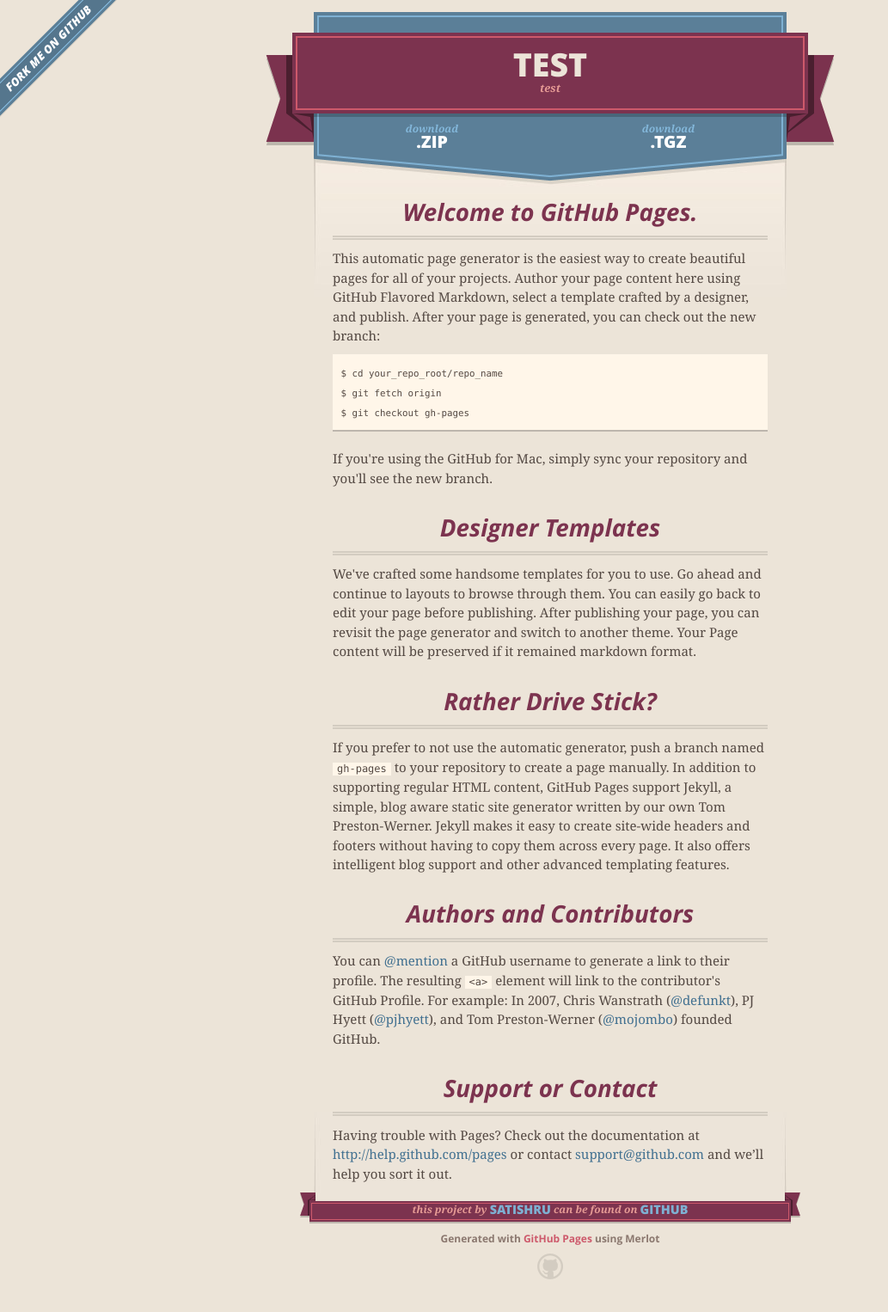
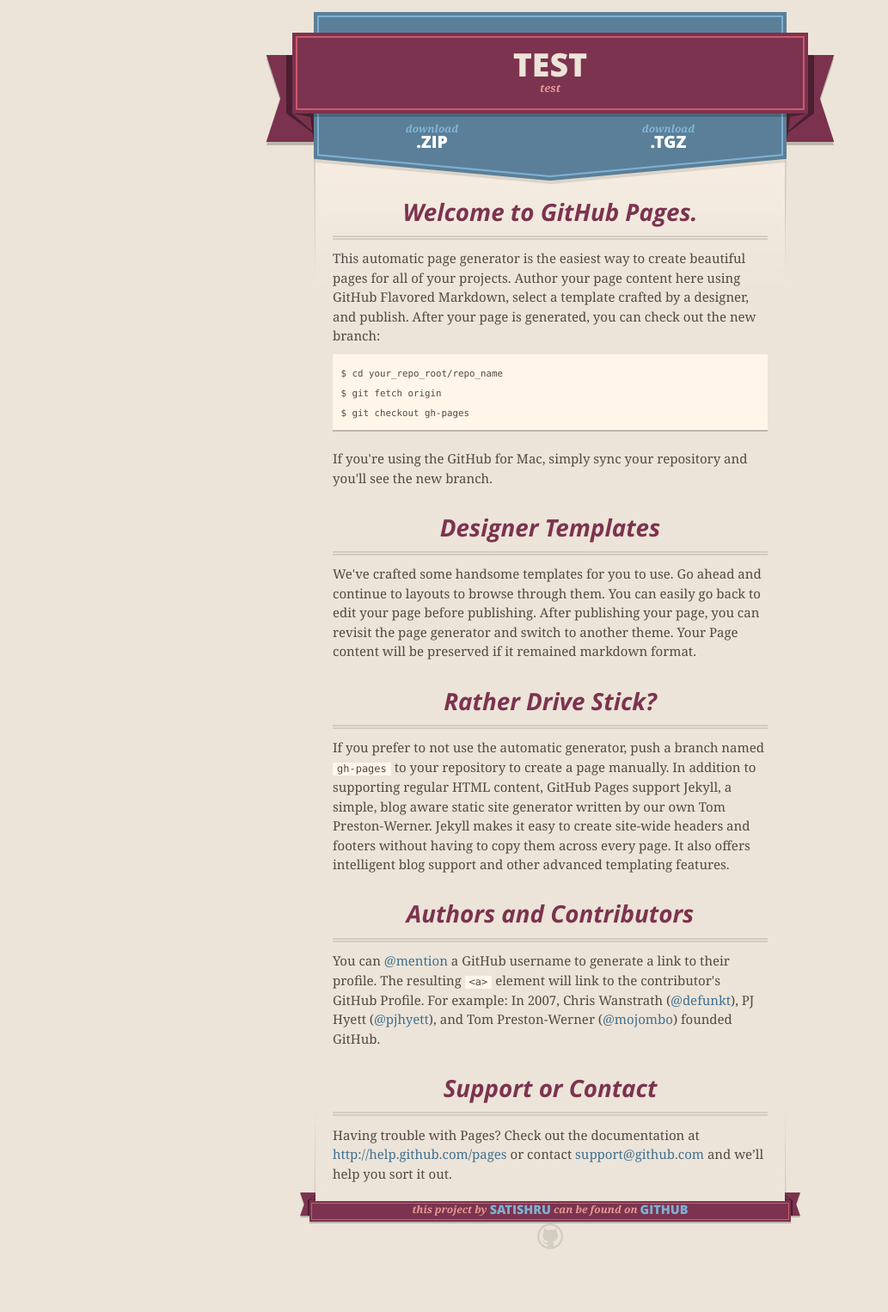
Before and after one commit to satishru/test, a plain HTML site: page index.html in a window 1280 px wide. Shown: the whole page at 86% size, without its empty margins (0-1033 px from the left). After the commit the page ends 1493 px from the top, so only its background shows below. Drawn offline with nearby package versions, Linux system fonts and the light colour scheme.

Commit message:
Update index.html

```diff
--- a/index.html
+++ b/index.html
@@ -21,7 +21,7 @@
   </head>
 
   <body>
-    <a id="forkme_banner" href="https://github.com/satishru/test">View on GitHub</a>
+    <!--<a id="forkme_banner" href="https://github.com/satishru/test">View on GitHub</a> -->
     <div class="shell">
 
       <header>
@@ -87,7 +87,7 @@ $ git checkout gh-pages
           <span class="left-tail"></span>
           <span class="right-tail"></span>
         </span>
-        <p>Generated with <a href="http://pages.github.com">GitHub Pages</a> using Merlot</p>
+        <!--<p>Generated with <a href="http://pages.github.com">GitHub Pages</a> using Merlot</p>-->
         <span class="octocat"></span>
       </footer>
 
```
